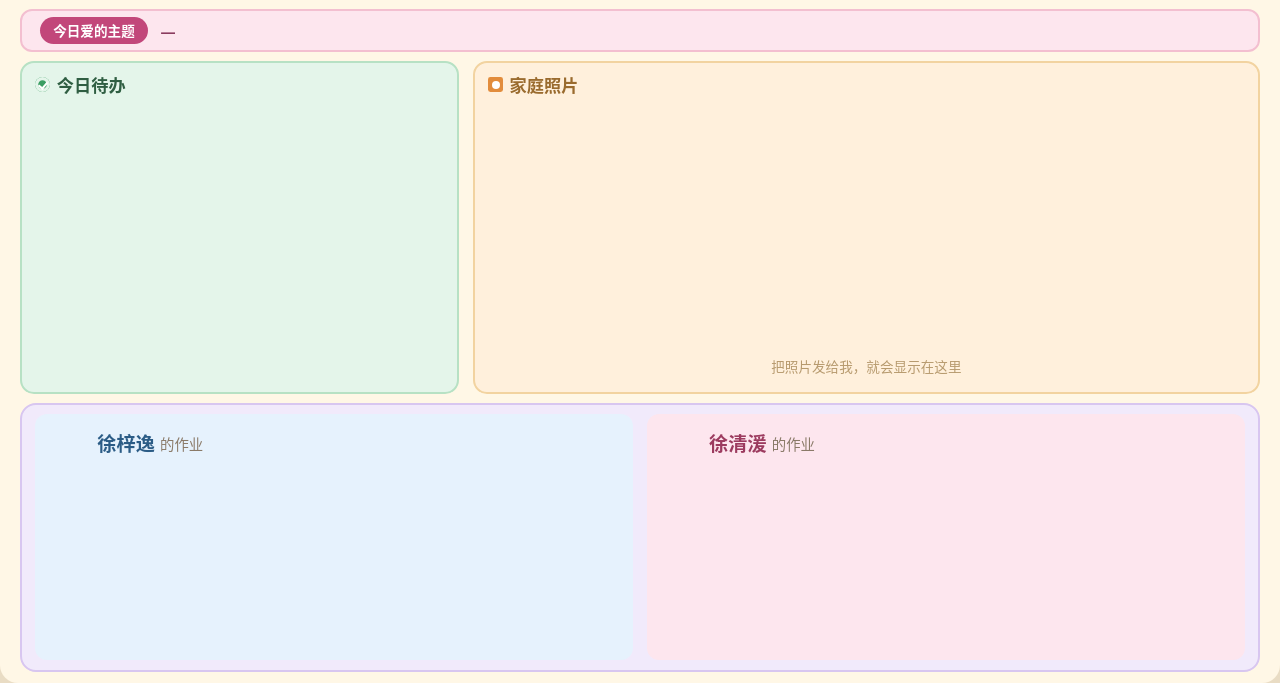
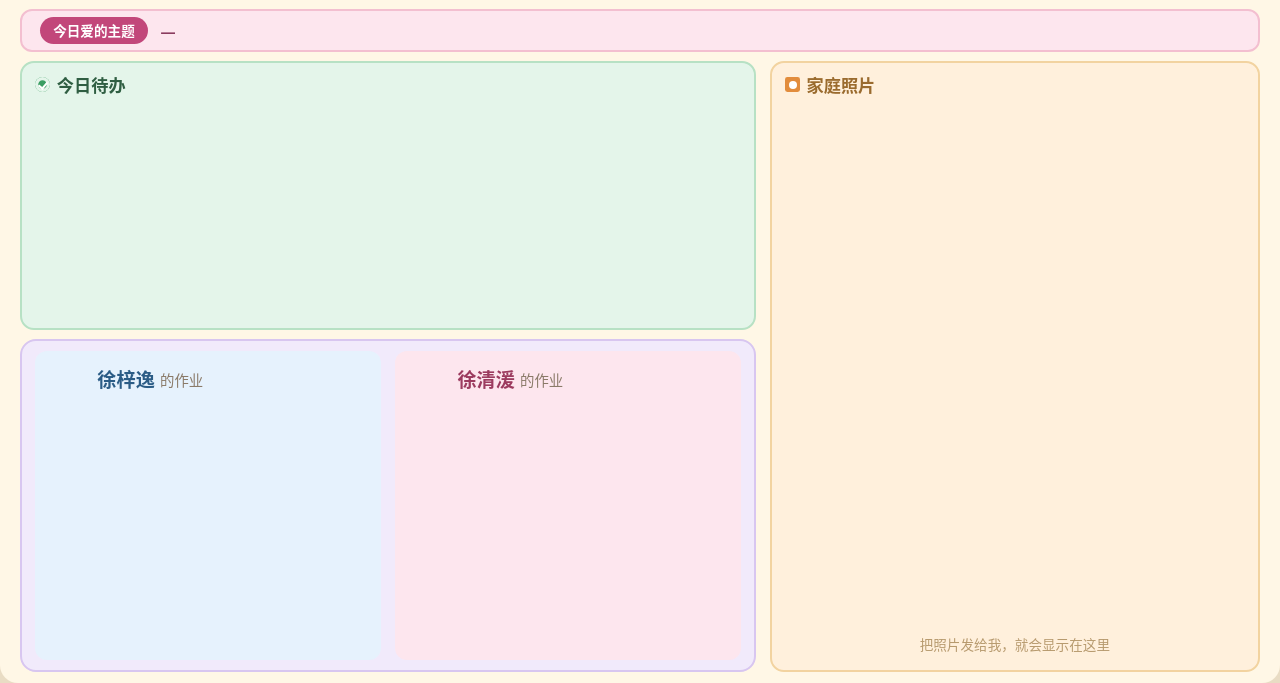
Before and after one commit to wangzidebaima/warm-home-lite, a plain HTML site: page index.html in a window 1280 px wide. Shown: the part 117-800 px from the top of the page. Drawn offline with Linux system fonts and the light colour scheme; no server answers.

Commit message:
照片改为右侧竖版大图填满卡片+待办作业移到左列

```diff
--- a/css/style.css
+++ b/css/style.css
@@ -58,12 +58,12 @@ body {
 .theme-text { font-size:2.15vh; color:#8A3B5E; font-weight:600; -webkit-flex:1; flex:1; }
 .special-day { font-size:1.7vh; color:#B4748C; -webkit-flex:none; flex:none; margin-left:1vw; }
 
-/* middle */
-.middle { display:-webkit-flex; display:flex; -webkit-flex:1.3 1 0; flex:1.3 1 0; min-height:0; margin-top:1.1vh; }
-.card { display:-webkit-flex; display:flex; -webkit-flex-direction:column; flex-direction:column; -webkit-flex:1 1 0; flex:1 1 0; min-width:0; min-height:0; border-radius:14px; padding:1.2vh 1vw 1vh; margin-right:1.1vw; }
-.card:last-child { margin-right:0; }
-.card-todo { background-color:#E4F5EA; border:2px solid #B7E1C4; }
-.card-photo { background-color:#FFF0DC; border:2px solid #F2D3A0; -webkit-align-items:center; align-items:center; -webkit-flex:1.85 1 0; flex:1.85 1 0; }
+/* main layout：左侧待办+作业，右侧大照片竖版 */
+.main { display:-webkit-flex; display:flex; -webkit-flex:1 1 0; flex:1 1 0; min-height:0; margin-top:1.1vh; }
+.left-col { display:-webkit-flex; display:flex; -webkit-flex-direction:column; flex-direction:column; -webkit-flex:1.6 1 0; flex:1.6 1 0; min-width:0; min-height:0; margin-right:1.1vw; }
+.card { display:-webkit-flex; display:flex; -webkit-flex-direction:column; flex-direction:column; -webkit-flex:1 1 0; flex:1 1 0; min-width:0; min-height:0; border-radius:14px; padding:1.2vh 1vw 1vh; }
+.card-todo { background-color:#E4F5EA; border:2px solid #B7E1C4; margin-bottom:1.1vh; }
+.card-photo { background-color:#FFF0DC; border:2px solid #F2D3A0; -webkit-align-items:center; align-items:center; }
 .card-title { font-size:2.15vh; font-weight:700; display:-webkit-flex; display:flex; -webkit-align-items:center; align-items:center; margin-bottom:0.8vh; -webkit-flex:none; flex:none; }
 .card-todo .card-title { color:#2F5E42; }
 .card-photo .card-title { color:#9A6B2E; -webkit-align-self:flex-start; align-self:flex-start; }
@@ -86,7 +86,7 @@ body {
 .photo-empty { font-size:1.7vh; color:#B79A6E; text-align:center; padding:1vh 0; }
 
 /* homework */
-.homework { display:-webkit-flex; display:flex; -webkit-flex:0.96 1 0; flex:0.96 1 0; min-height:0; margin-top:1.1vh; background-color:#F1EAFB; border:2px solid #D8C6F0; border-radius:16px; padding:1.2vh 1vw; }
+.homework { display:-webkit-flex; display:flex; -webkit-flex:1.25 1 0; flex:1.25 1 0; min-height:0; background-color:#F1EAFB; border:2px solid #D8C6F0; border-radius:16px; padding:1.2vh 1vw; }
 .hw-col { display:-webkit-flex; display:flex; -webkit-flex-direction:column; flex-direction:column; -webkit-flex:1 1 0; flex:1 1 0; min-width:0; min-height:0; border-radius:12px; padding:1vh 1vw; margin-right:1.1vw; }
 .hw-col:last-child { margin-right:0; }
 .hw-son { background-color:#E6F2FD; }
@@ -102,5 +102,6 @@ body {
 .hw-daughter .item { color:#8A3B5E; border-left:0.6vh solid #E08FB0; }
 
 @media (max-aspect-ratio: 5/4) {
-  .card-photo { -webkit-flex:1 1 0; flex:1 1 0; }
+  .main { -webkit-flex-direction:column; flex-direction:column; }
+  .left-col { -webkit-flex:1 1 0; flex:1 1 0; margin-right:0; margin-bottom:1.1vh; }
 }
--- a/index.html
+++ b/index.html
@@ -59,18 +59,12 @@
       <span class="special-day" id="specialDay"></span>
     </div>
 
-    <section class="middle">
+    <section class="main">
+      <div class="left-col">
         <div class="card card-todo">
           <h2 class="card-title"><span class="ic-todo"></span>今日待办</h2>
           <div class="scroll-window"><div class="scroll-track" id="todos"></div></div>
         </div>
-      <div class="card card-photo">
-        <h2 class="card-title"><span class="ic-photo"></span>家庭照片</h2>
-        <div class="photo-frame"><img id="photo" src="" alt="家庭照片" onerror="this.style.display='none'"></div>
-        <div class="photo-empty" id="photoEmpty">把照片发给我，就会显示在这里</div>
-      </div>
-    </section>
-
         <section class="homework">
           <div class="hw-col hw-son">
             <div class="hw-head">
@@ -87,6 +81,13 @@
             <div class="scroll-window"><div class="scroll-track" id="daughterHomework"></div></div>
           </div>
         </section>
+      </div>
+      <div class="card card-photo">
+        <h2 class="card-title"><span class="ic-photo"></span>家庭照片</h2>
+        <div class="photo-frame"><img id="photo" src="" alt="家庭照片" onerror="this.style.display='none'"></div>
+        <div class="photo-empty" id="photoEmpty">把照片发给我，就会显示在这里</div>
+      </div>
+    </section>
 
   </div>
   <script src="js/lunar.js"></script>
```
Lines whose indentation alone changed are shown as unchanged.
